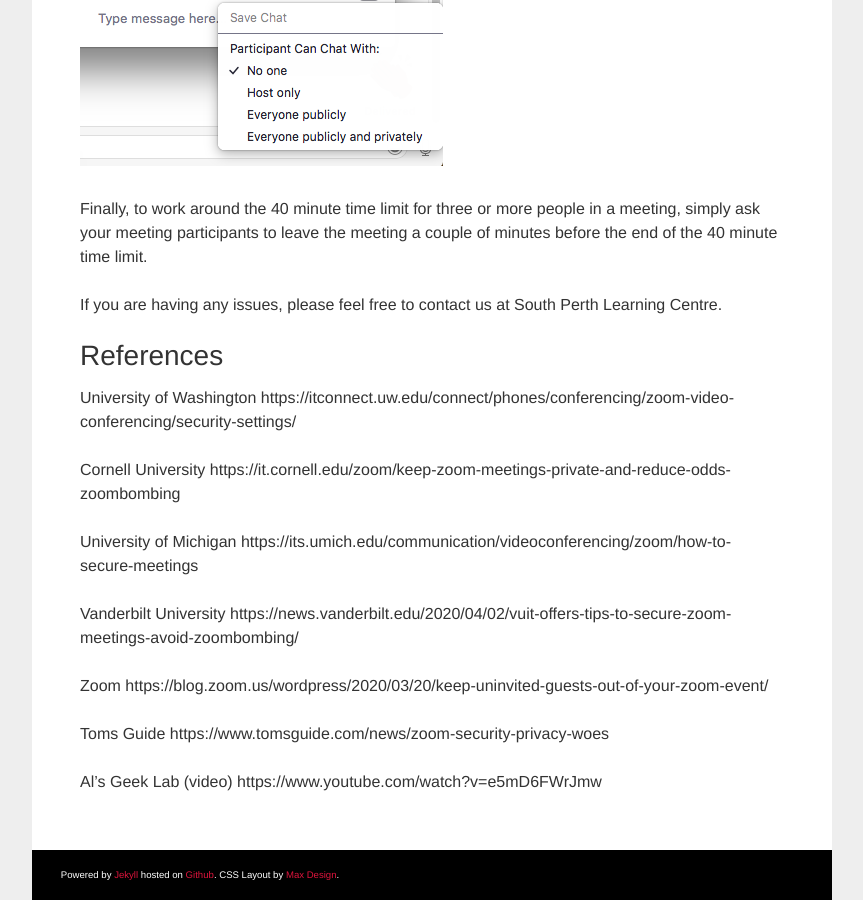
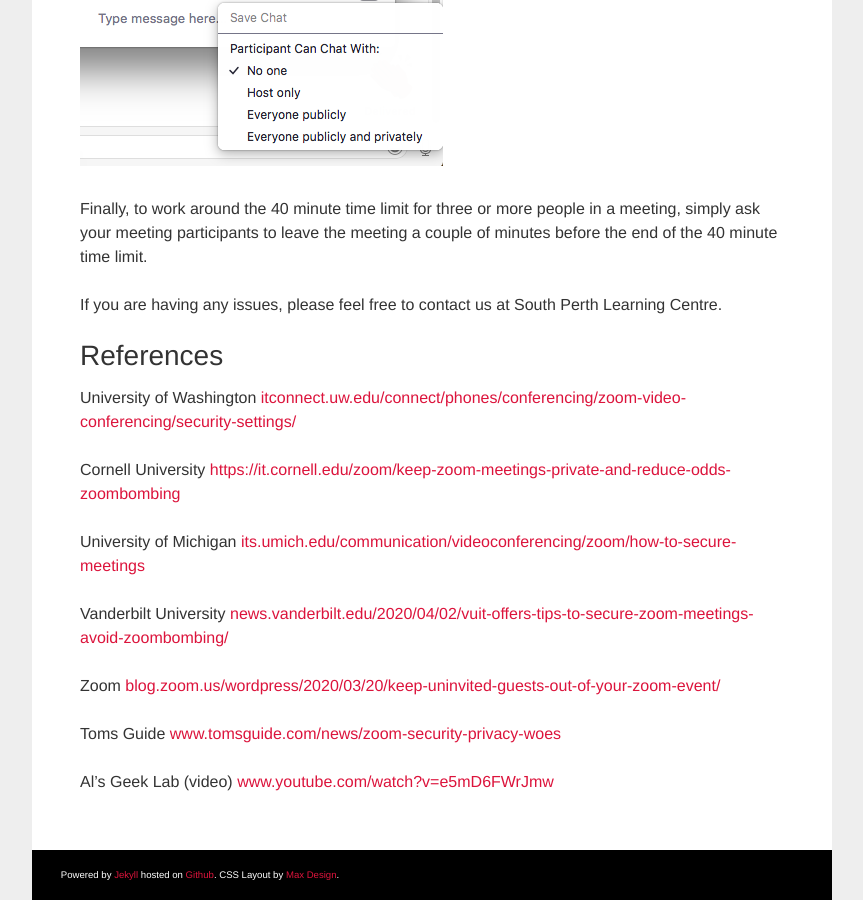
Before and after one commit to auxellbs/splconline.github.io, a Jekyll site: the page built from _posts/2020-04-07-tutor-zoom-security-settings.md, in a window 1280 px wide and 900 px high, scrolled down 2917 px. Shown: the whole window, without its empty margins (208-1071 px from the left). Built offline with Jekyll 4.4.1, drawn with Linux system fonts in a browser that asks for light colours; some of the changed lines change nothing that is shown.

Commit message:
Update 2020-04-07-tutor-zoom-security-settings.md

```diff
--- a/_posts/2020-04-07-tutor-zoom-security-settings.md
+++ b/_posts/2020-04-07-tutor-zoom-security-settings.md
@@ -47,22 +47,22 @@
 ## References
 
 University of Washington
-https://itconnect.uw.edu/connect/phones/conferencing/zoom-video-conferencing/security-settings/
+[itconnect.uw.edu/connect/phones/conferencing/zoom-video-conferencing/security-settings/](https://itconnect.uw.edu/connect/phones/conferencing/zoom-video-conferencing/security-settings/)
 
 Cornell University
-https://it.cornell.edu/zoom/keep-zoom-meetings-private-and-reduce-odds-zoombombing
+[https://it.cornell.edu/zoom/keep-zoom-meetings-private-and-reduce-odds-zoombombing](https://it.cornell.edu/zoom/keep-zoom-meetings-private-and-reduce-odds-zoombombing)
 
 University of Michigan
-https://its.umich.edu/communication/videoconferencing/zoom/how-to-secure-meetings
+[its.umich.edu/communication/videoconferencing/zoom/how-to-secure-meetings](https://its.umich.edu/communication/videoconferencing/zoom/how-to-secure-meetings)
 
 Vanderbilt University
-https://news.vanderbilt.edu/2020/04/02/vuit-offers-tips-to-secure-zoom-meetings-avoid-zoombombing/
+[news.vanderbilt.edu/2020/04/02/vuit-offers-tips-to-secure-zoom-meetings-avoid-zoombombing/](https://news.vanderbilt.edu/2020/04/02/vuit-offers-tips-to-secure-zoom-meetings-avoid-zoombombing/)
 
 Zoom
-https://blog.zoom.us/wordpress/2020/03/20/keep-uninvited-guests-out-of-your-zoom-event/
+[blog.zoom.us/wordpress/2020/03/20/keep-uninvited-guests-out-of-your-zoom-event/](https://blog.zoom.us/wordpress/2020/03/20/keep-uninvited-guests-out-of-your-zoom-event/)
 
 Toms Guide
-https://www.tomsguide.com/news/zoom-security-privacy-woes
+[www.tomsguide.com/news/zoom-security-privacy-woes](https://www.tomsguide.com/news/zoom-security-privacy-woes)
 
 Al’s Geek Lab (video)
-https://www.youtube.com/watch?v=e5mD6FWrJmw
+[www.youtube.com/watch?v=e5mD6FWrJmw](https://www.youtube.com/watch?v=e5mD6FWrJmw)
```
